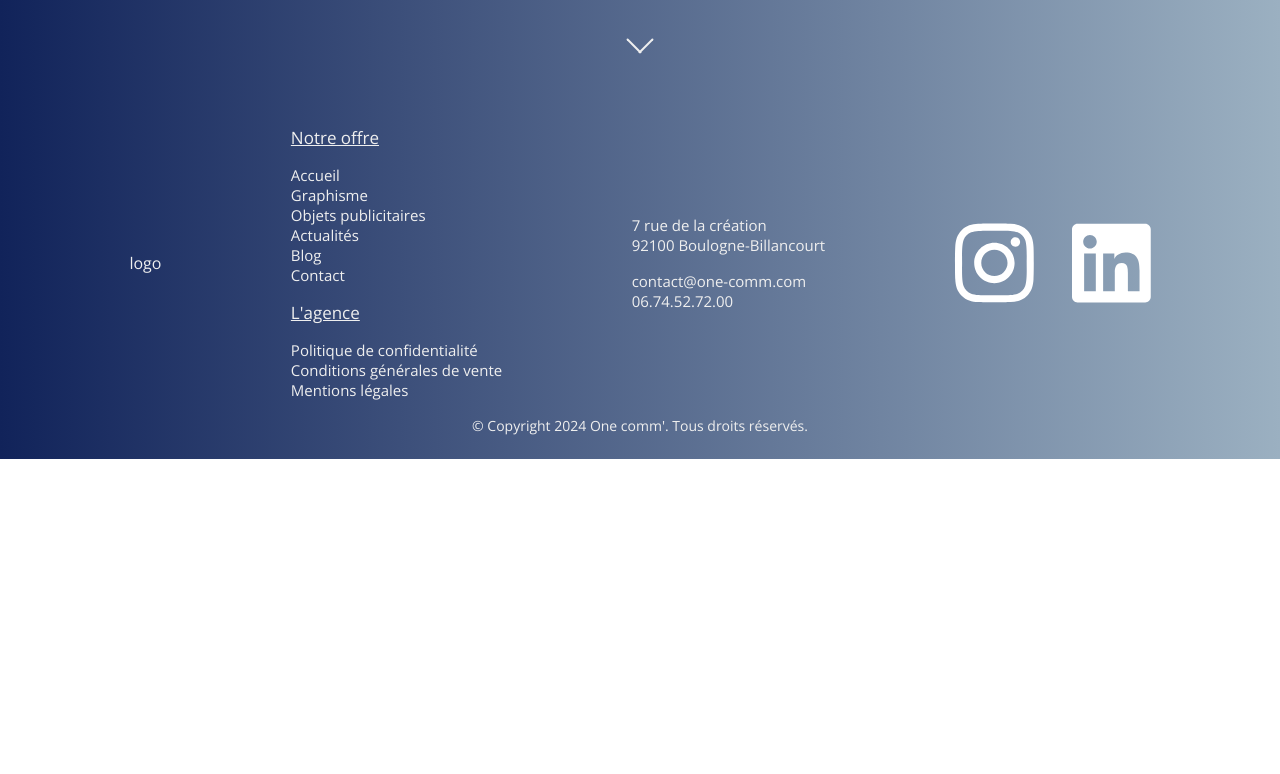
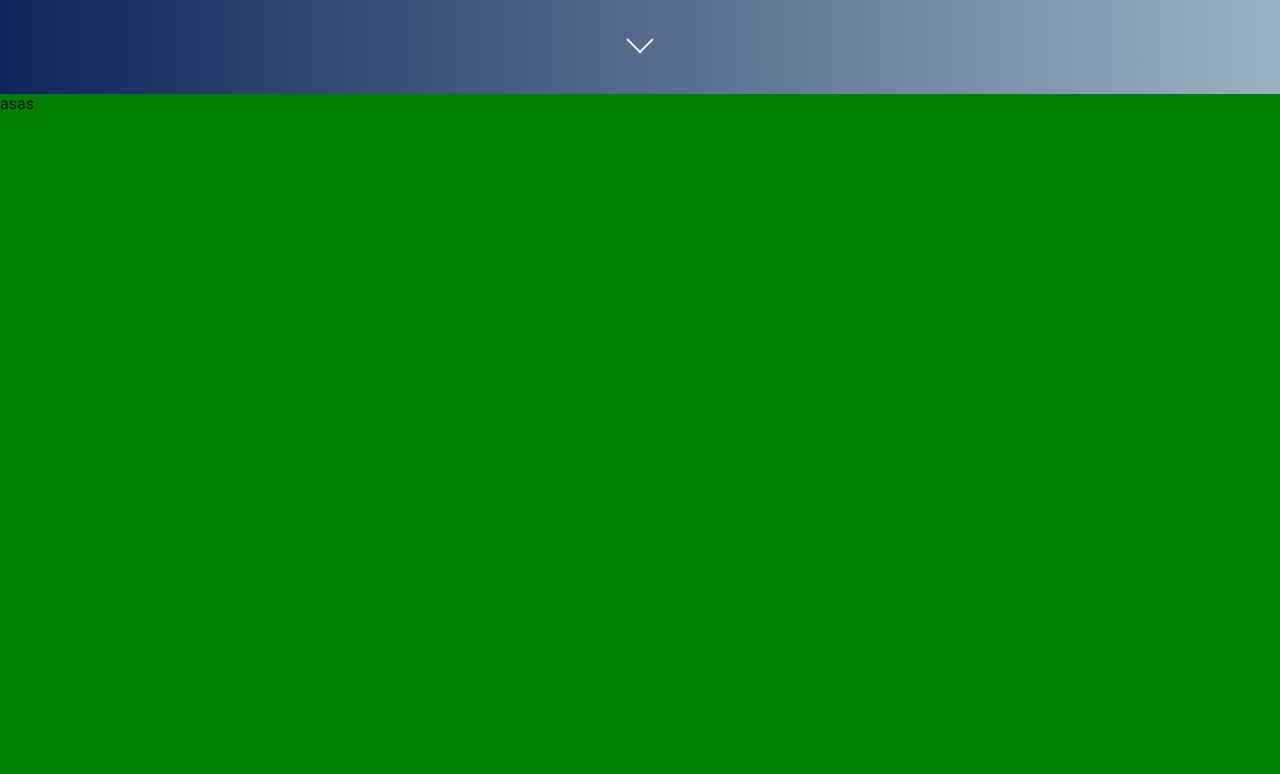
Before and after one commit to Scharlyopitz/One-comm, a React (Vite) app: page /objetsPublicitaires in a window 1280 px wide. Shown: the part 706-1480 px from the top of the page. Before the commit the page ends 1165 px from the top, so only its background shows below. Built offline with nearby package versions, Linux system fonts and the light colour scheme.

Commit message:
Ajout section 2 des objetpublicitaires

```diff
--- /dev/null
+++ b/src/components/ObjetsPublicitaires/OPSection2.jsx
@@ -0,0 +1,3 @@
+export default function OPSection2() {
+  return <section className="OPSection2">asas</section>;
+}
--- a/src/pages/ObjetsPublicitaires.jsx
+++ b/src/pages/ObjetsPublicitaires.jsx
@@ -1,11 +1,11 @@
+import OPSection2 from "../components/ObjetsPublicitaires/OPSection2";
 import Section1Duplicate from "../components/Section1Duplicate/Section1Duplicate";
 
 export default function ObjetsPublicitaires() {
   return (
     <main>
       <Section1Duplicate
-        titre1="Découvrez la communication
-"
+        titre1="Découvrez la communication"
         titre2="par l’objet."
         txts={[
           "Une sélection de produits originaux et innovants.",
@@ -16,6 +16,7 @@ export default function ObjetsPublicitaires() {
         firstBtn="Nos objets publicitaires"
         secondBtn="Une demande ?"
       />
+      <OPSection2 />
     </main>
   );
 }
--- /dev/null
+++ b/src/sass/objetsPublicitaires/_objetsPublicitaires.scss
@@ -0,0 +1,4 @@
+.OPSection2 {
+  background: green;
+  color: $Black;
+}
--- a/src/style/style.css
+++ b/src/style/style.css
@@ -624,6 +624,11 @@ nav ul svg {
   font-size: 13px;
 }
 
+.OPSection2 {
+  background: green;
+  color: #0f0f0f;
+}
+
 .Section1Duplicate {
   display: flex;
   flex-direction: column;
--- a/src/style/style.scss
+++ b/src/style/style.scss
@@ -19,4 +19,6 @@
 
 @import "../sass/nav/nav";
 
+@import "../sass/objetsPublicitaires/objetsPublicitaires";
+
 @import "../sass/section1duplicate/section1duplicate";
```
Also changed, not shown: 1 other file (tests, documents, lock files or other folders).
